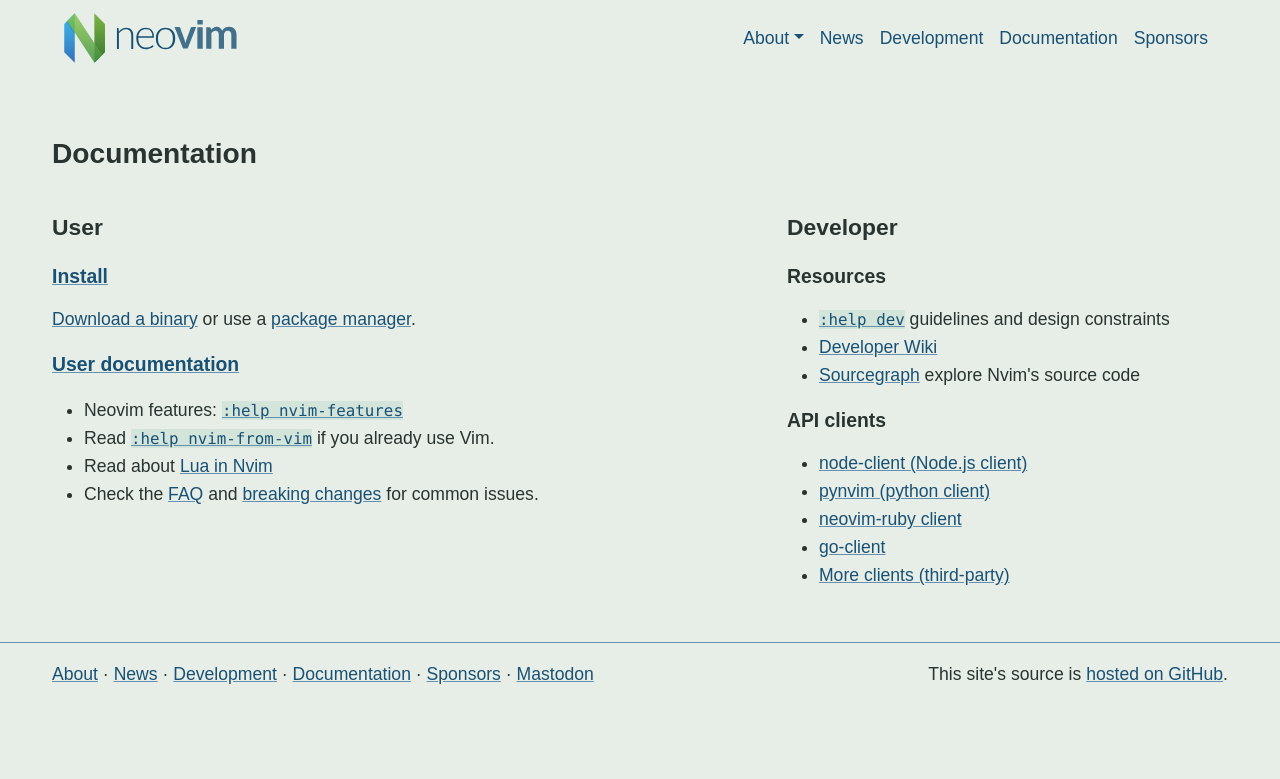
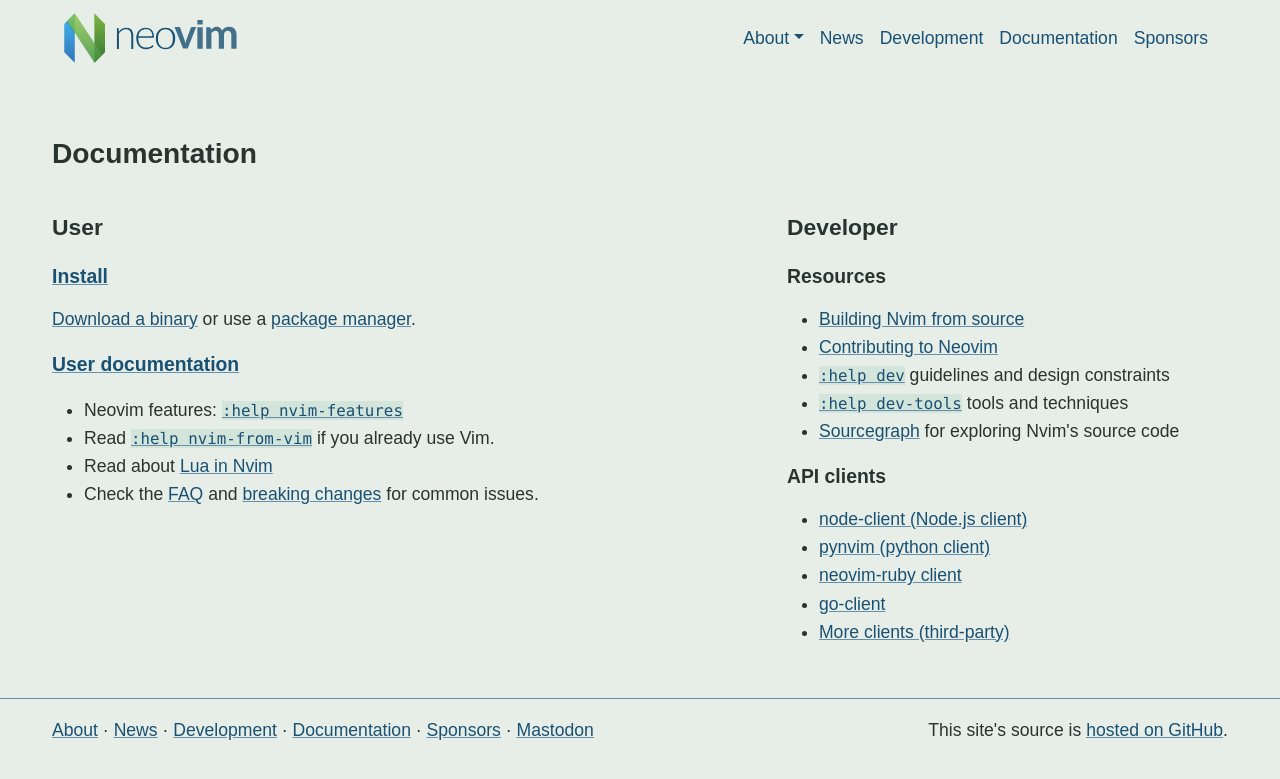
Before and after one commit to neovim/neovim.github.io, a Jekyll site: the page built from doc2/index.html, in a window 1280 px wide. Shown: the top 779 px of the page. Built offline with Jekyll 4.4.1, drawn with Linux system fonts in a browser that asks for light colours; comment, search, counter and statistics services are not loaded.

Commit message:
doc: update links to content moved out of Neovim Wiki

```diff
--- a/doc2/index.html
+++ b/doc2/index.html
@@ -14,10 +14,10 @@
     <div>
       <h2>User</h2>
 
-      <h3><a href="https://github.com/neovim/neovim/wiki/Installing-Neovim">Install</a></h3>
+      <h3><a href="https://github.com/neovim/neovim/blob/master/INSTALL.md">Install</a></h3>
       <p>
         <a href="https://github.com/neovim/neovim/releases">Download a binary</a>
-        or use a <a href="https://github.com/neovim/neovim/wiki/Installing-Neovim#install-from-package">package manager</a>.
+        or use a <a href="https://github.com/neovim/neovim/blob/master/INSTALL.md#install-from-package">package manager</a>.
       </p>
 
       <h3>
@@ -28,7 +28,7 @@
           <li>Neovim features: <a href="/doc/user/vim_diff.html#nvim-features"><code>:help nvim-features</code></a></li>
           <li>Read <a href="/doc/user/nvim.html#nvim-from-vim"><code>:help nvim-from-vim</code></a> if you already use Vim.</li>
           <li>Read about <a href="/doc/user/lua.html">Lua in Nvim</a></li>
-          <li>Check the <a href="https://github.com/neovim/neovim/wiki/FAQ">FAQ</a>
+          <li>Check the <a href="https://neovim.io/doc/user/faq.html#faq">FAQ</a>
             and <a href="https://neovim.io/doc/user/news.html#news-breaking">breaking changes</a> for common issues.</li>
         </ul>
       </p>
@@ -39,9 +39,11 @@
 
       <h3>Resources</h3>
       <ul>
+	<li><a href="https://github.com/neovim/neovim/blob/master/BUILD.md">Building Nvim from source</a></li>
+	<li><a href="https://github.com/neovim/neovim/blob/master/CONTRIBUTING.md">Contributing to Neovim</a></li>
         <li><a href="https://neovim.io/doc/user/develop.html#dev"><code>:help dev</code></a> guidelines and design constraints</li>
-        <li><a href="https://github.com/neovim/neovim/wiki#developers">Developer Wiki</a></li>
-        <li><a href="https://sourcegraph.com/github.com/neovim/neovim">Sourcegraph</a> explore Nvim's source code</li>
+	<li><a href="https://neovim.io/doc/user/dev_tools.html#dev-tools"><code>:help dev-tools</code></a> tools and techniques</li>
+        <li><a href="https://sourcegraph.com/github.com/neovim/neovim">Sourcegraph</a> for exploring Nvim's source code</li>
       </ul>
 
       <h3>API clients</h3>
--- a/index.html
+++ b/index.html
@@ -10,7 +10,7 @@
 <section class="masthead">
   <h1 class="lead">hyperextensible Vim-based text editor</h1>
   <p>
-    <a href="https://github.com/neovim/neovim/wiki/Installing-Neovim" class="btn">Install Now</a>
+    <a href="https://github.com/neovim/neovim/blob/master/INSTALL.md" class="btn">Install Now</a>
     <a href="https://dotfyle.com/plugins" class="btn">Get Plugins</a>
   </p>
 </section>
--- a/roadmap.html
+++ b/roadmap.html
@@ -122,7 +122,7 @@
 <ul>
   <li>API: <a href="https://neovim.io/doc/user/api.html#api-buffer-updates">buffer update events</a></li>
   <li>Vimscript expression parser: <code>nvim_parse_expression()</code></li>
-  <li>Windows: <a href="https://github.com/neovim/neovim/wiki/Building-Neovim#windows--msvc">MSVC support</a></li>
+  <li>Windows: <a href="https://github.com/neovim/neovim/blob/master/BUILD.md#windows--msvc">MSVC support</a></li>
   <li><a href="https://github.com/neovim/neovim/milestone/15?closed=1">0.2.1</a> Built-in Lua:<code>vim.api</code>, <code>:lua</code>,
      <code>nvim_execute_lua()</code>, …</li>
   <li><a href="https://github.com/neovim/neovim/milestone/15?closed=1">0.2.1</a> Externalize UI components: cmdline, wildmenu</li>
```
